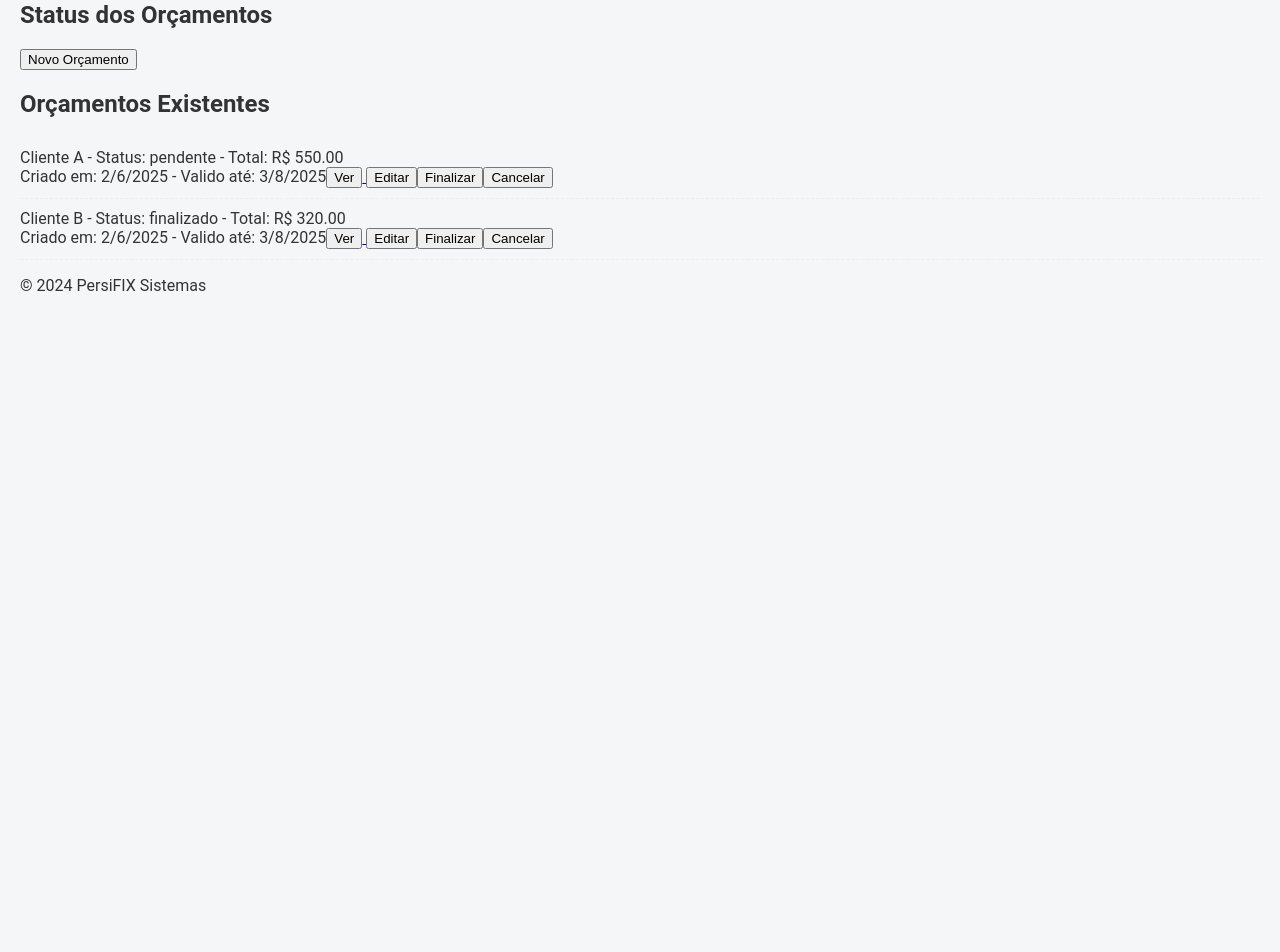
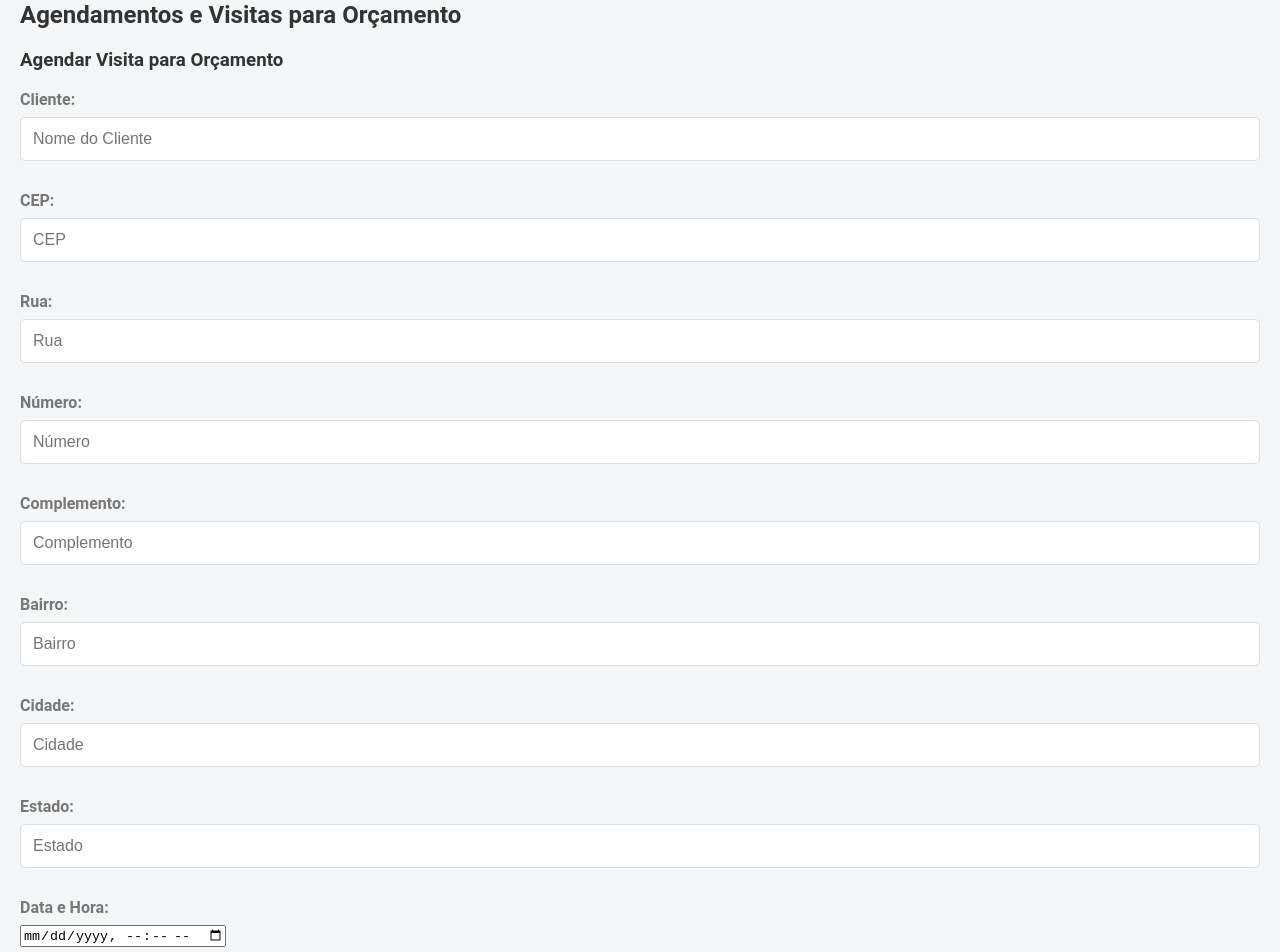
Before and after one commit to volcovrafael06/bolt-generated-project, a React (Vite) app: page / in a window 1280 px wide. Shown: the part 160-1112 px from the top of the page. Before the commit the page ends 800 px from the top, so only its background shows below. Built offline with nearby package versions, Linux system fonts and the light colour scheme.

Commit message:
Initial commit

```diff
--- a/src/App.jsx
+++ b/src/App.jsx
@@ -1,7 +1,7 @@
 import React, { useState } from 'react';
-import { Route, Routes, Link } from 'react-router-dom';
+import { Route, Routes, Link, NavLink } from 'react-router-dom';
 import './App.css';
-import BudgetStatusPage from './components/BudgetStatusPage';
+import BudgetStatusPage from './components/BudgetStatusPage'; // Renamed to BudgetListContainer below
 import Budgets from './components/Budgets';
 import Customers from './components/Customers';
 import Products from './components/Products';
@@ -10,7 +10,8 @@ import Reports from './components/Reports';
 import Login from './components/Login';
 import Configuracoes from './components/Configuracoes';
 import BudgetList from './components/BudgetList';
-import BudgetDetailsPage from './components/BudgetDetailsPage'; // Import BudgetDetailsPage
+import BudgetDetailsPage from './components/BudgetDetailsPage';
+import HomePage from './components/HomePage'; // Import HomePage
 
 function App() {
   const [companyLogo, setCompanyLogo] = useState(null);
@@ -50,28 +51,28 @@ function App() {
           )}
           <nav>
             <ul>
-              <li><Link to="/">Home</Link></li>
-              <li><Link to="/customers">Clientes</Link></li>
-              <li><Link to="/products">Produtos</Link></li>
-              <li><Link to="/accessories">Acessórios</Link></li>
-              <li><Link to="/budgets">Orçamentos</Link></li>
-              <li><Link to="/reports">Relatórios</Link></li>
-              <li><Link to="/configuracoes">Configurações</Link></li>
+              <li><NavLink to="/" end>Home</NavLink></li>
+              <li><NavLink to="/customers">Clientes</NavLink></li>
+              <li><NavLink to="/products">Produtos</NavLink></li>
+              <li><NavLink to="/accessories">Acessórios</NavLink></li>
+              <li><NavLink to="/budgets">Orçamentos</NavLink></li>
+              <li><NavLink to="/reports">Relatórios</NavLink></li>
+              <li><NavLink to="/configuracoes">Configurações</NavLink></li>
             </ul>
           </nav>
         </header>
 
         <main className="app-main">
           <Routes>
-            <Route path="/" element={<BudgetStatusPage budgets={budgets} setBudgets={setBudgets} validadeOrcamento={validadeOrcamento} />} />
+            <Route path="/" element={<HomePage />} /> {/* HomePage for root path */}
             <Route path="/login" element={<Login />} />
             <Route path="/customers" element={<Customers customers={customers} setCustomers={setCustomers} />} />
             <Route path="/products" element={<Products products={products} setProducts={setProducts} />} />
             <Route path="/accessories" element={<Accessories accessories={accessories} setAccessories={setAccessories} />} />
-            <Route path="/budgets" element={<BudgetStatusPage budgets={budgets} setBudgets={setBudgets} validadeOrcamento={validadeOrcamento} />} />
+            <Route path="/budgets" element={<BudgetList budgets={budgets} validadeOrcamento={validadeOrcamento} />} /> {/* BudgetList for /budgets path */}
             <Route path="/budgets/new" element={<Budgets customers={customers} products={products} accessories={accessories} setCustomers={setCustomers} setBudgets={setBudgets} budgets={budgets} />} />
             <Route path="/budgets/:budgetId/view" element={<BudgetDetailsPage budgets={budgets} />} />
-            <Route path="/budgets/:budgetId/edit" element={<Budgets customers={customers} products={products} accessories={accessories} setCustomers={setCustomers} setBudgets={setBudgets} budgets={budgets} />} /> {/* Changed route to Budgets component */}
+            <Route path="/budgets/:budgetId/edit" element={<Budgets customers={customers} products={products} accessories={accessories} setCustomers={setCustomers} setBudgets={setBudgets} budgets={budgets} />} />
             <Route path="/reports" element={<Reports />} />
             <Route path="/configuracoes" element={<Configuracoes setCompanyLogo={setCompanyLogo} setValidadeOrcamento={setValidadeOrcamento} validadeOrcamento={validadeOrcamento} />} />
           </Routes>
--- a/src/components/BudgetStatusPage.jsx
+++ b/src/components/BudgetStatusPage.jsx
@@ -1,7 +1,8 @@
 import React from 'react';
-import BudgetList from './BudgetList'; // Import BudgetList component
+import VisitScheduler from './VisitScheduler'; // Certifique-se de que esta importação está correta
+import BudgetList from './BudgetList';
 
-function BudgetStatusPage({ budgets, setBudgets, validadeOrcamento }) { // Receive setBudgets and validadeOrcamento as props
+function BudgetStatusPage({ budgets, setBudgets, validadeOrcamento }) {
   // Function to finalize a budget
   const handleFinalizeBudget = (budgetId) => {
     const updatedBudgets = budgets.map(budget =>
@@ -22,12 +23,15 @@ function BudgetStatusPage({ budgets, setBudgets, validadeOrcamento }) { // Recei
 
   return (
     <div>
-      <h2>Status dos Orçamentos</h2>
+      <h2>Agendamentos e Visitas para Orçamento</h2>
+      <VisitScheduler /> {/* Render VisitScheduler component here */}
+      <br/>
+      <h2>Orçamentos Existentes</h2>
       <BudgetList
         budgets={budgets}
         validadeOrcamento={validadeOrcamento}
-        onFinalizeBudget={handleFinalizeBudget} // Pass handleFinalizeBudget as prop
-        onCancelBudget={handleCancelBudget} // Pass handleCancelBudget as prop
+        onFinalizeBudget={handleFinalizeBudget}
+        onCancelBudget={handleCancelBudget}
       />
     </div>
   );
--- /dev/null
+++ b/src/components/HomePage.jsx
@@ -0,0 +1,13 @@
+import React from 'react';
+import VisitScheduler from './VisitScheduler';
+
+function HomePage() {
+  return (
+    <div>
+      <h2>Agendamentos e Visitas para Orçamento</h2>
+      <VisitScheduler />
+    </div>
+  );
+}
+
+export default HomePage;
--- /dev/null
+++ b/src/components/VisitScheduler.jsx
@@ -0,0 +1,253 @@
+import React, { useState, useEffect } from 'react';
+
+function VisitScheduler() {
+  const [visits, setVisits] = useState([]);
+  const [newVisit, setNewVisit] = useState({
+    customerName: '',
+    cep: '',
+    address: '',
+    number: '',
+    complement: '',
+    neighborhood: '',
+    city: '',
+    state: '',
+    dateTime: '',
+    notes: '',
+  });
+  const [editingVisitId, setEditingVisitId] = useState(null); // State to track editing visit
+
+  const handleInputChange = (e) => {
+    setNewVisit({ ...newVisit, [e.target.name]: e.target.value });
+  };
+
+  const handleCepChange = (e) => {
+    const cep = e.target.value.replace(/\D/g, '');
+    setNewVisit({ ...newVisit, cep });
+
+    if (cep.length === 8) {
+      fetch(`https://viacep.com.br/ws/${cep}/json/`)
+        .then(response => response.json())
+        .then(data => {
+          if (data.erro) {
+            alert('CEP não encontrado.');
+          } else {
+            setNewVisit(prevVisit => ({
+              ...prevVisit,
+              address: data.logradouro,
+              city: data.localidade,
+              state: data.uf,
+              neighborhood: data.bairro,
+            }));
+          }
+        })
+        .catch(error => {
+          console.error('Erro ao consultar CEP:', error);
+          alert('Erro ao consultar CEP.');
+        });
+    } else if (cep.length !== 8 && newVisit.address !== '') {
+        setNewVisit(prevVisit => ({
+            ...prevVisit,
+            address: '',
+            city: '',
+            state: '',
+            neighborhood: '',
+        }));
+    }
+  };
+
+  const handleScheduleVisit = (e) => {
+    e.preventDefault();
+    if (newVisit.customerName && newVisit.dateTime && newVisit.cep && newVisit.address && newVisit.number && newVisit.city && newVisit.state) {
+      if (editingVisitId) {
+        // Update existing visit
+        const updatedVisits = visits.map(visit =>
+          visit.id === editingVisitId ? { ...newVisit, id: editingVisitId } : visit
+        );
+        setVisits(updatedVisits);
+        alert(`Visita de ${newVisit.customerName} reagendada com sucesso!`);
+      } else {
+        // Create new visit
+        setVisits([...visits, { ...newVisit, id: Date.now() }]);
+        alert(`Visita para ${newVisit.customerName} agendada com sucesso!`);
+      }
+      setNewVisit({ customerName: '', cep: '', address: '', number: '', complement: '', neighborhood: '', city: '', state: '', dateTime: '', notes: '' }); // Clear form
+      setEditingVisitId(null); // Clear editing ID
+    } else {
+      alert('Por favor, preencha todos os campos obrigatórios, incluindo o número do endereço.');
+    }
+  };
+
+  const handleEditVisit = (visitId) => {
+    const visitToEdit = visits.find(visit => visit.id === visitId);
+    if (visitToEdit) {
+      setNewVisit(visitToEdit);
+      setEditingVisitId(visitId);
+    }
+  };
+
+  const handleCancelEdit = () => {
+    setNewVisit({ customerName: '', cep: '', address: '', number: '', complement: '', neighborhood: '', city: '', state: '', dateTime: '', notes: '' }); // Clear form
+    setEditingVisitId(null); // Clear editing ID
+  };
+
+
+  const handleConfirmVisit = (visitId) => {
+    alert(`Funcionalidade de confirmar visita ${visitId} será implementada.`);
+    // Implementar a lógica de confirmação aqui
+  };
+
+
+  return (
+    <div>
+      <h3>{editingVisitId ? 'Editar Agendamento de Visita' : 'Agendar Visita para Orçamento'}</h3>
+      <form onSubmit={handleScheduleVisit}>
+        <div className="form-group">
+          <label htmlFor="customerName">Cliente:</label>
+          <input
+            type="text"
+            id="customerName"
+            name="customerName"
+            value={newVisit.customerName}
+            onChange={handleInputChange}
+            placeholder="Nome do Cliente"
+            required
+          />
+        </div>
+        <div className="form-group">
+          <label htmlFor="cep">CEP:</label>
+          <input
+            type="text"
+            id="cep"
+            name="cep"
+            value={newVisit.cep}
+            onChange={handleCepChange}
+            placeholder="CEP"
+            maxLength="9"
+            />
+        </div>
+        <div className="form-group">
+          <label htmlFor="address">Rua:</label>
+          <input
+            type="text"
+            id="address"
+            name="address"
+            value={newVisit.address}
+            onChange={handleInputChange}
+            placeholder="Rua"
+            required
+            readOnly
+          />
+        </div>
+        <div className="form-group">
+          <label htmlFor="number">Número:</label>
+          <input
+            type="text"
+            id="number"
+            name="number"
+            value={newVisit.number}
+            onChange={handleInputChange}
+            placeholder="Número"
+            required // Campo Número é agora obrigatório
+          />
+        </div>
+        <div className="form-group">
+          <label htmlFor="complement">Complemento:</label>
+          <input
+            type="text"
+            id="complement"
+            name="complement"
+            value={newVisit.complement}
+            onChange={handleInputChange}
+            placeholder="Complemento"
+          />
+        </div>
+        <div className="form-group">
+          <label htmlFor="neighborhood">Bairro:</label>
+          <input
+            type="text"
+            id="neighborhood"
+            name="neighborhood"
+            value={newVisit.neighborhood}
+            onChange={handleInputChange}
+            placeholder="Bairro"
+            required
+            readOnly
+          />
+        </div>
+        <div className="form-group">
+          <label htmlFor="city">Cidade:</label>
+          <input
+            type="text"
+            id="city"
+            name="city"
+            value={newVisit.city}
+            onChange={handleInputChange}
+            placeholder="Cidade"
+            required
+            readOnly
+          />
+        </div>
+        <div className="form-group">
+          <label htmlFor="state">Estado:</label>
+          <input
+            type="text"
+            id="state"
+            name="state"
+            value={newVisit.state}
+            onChange={handleInputChange}
+            placeholder="Estado"
+            required
+            readOnly
+          />
+        </div>
+        <div className="form-group">
+          <label htmlFor="dateTime">Data e Hora:</label>
+          <input
+            type="datetime-local"
+            id="dateTime"
+            name="dateTime"
+            value={newVisit.dateTime}
+            onChange={handleInputChange}
+            required
+          />
+        </div>
+        <div className="form-group">
+          <label htmlFor="notes">Observações:</label>
+          <textarea
+            id="notes"
+            name="notes"
+            value={newVisit.notes}
+            onChange={handleInputChange}
+            placeholder="Observações adicionais"
+          />
+        </div>
+        <button type="submit">{editingVisitId ? 'Salvar Agendamento' : 'Agendar Visita'}</button>
+        {editingVisitId && (
+          <button type="button" onClick={handleCancelEdit}>Cancelar Edição</button>
+        )}
+      </form>
+
+      <h4>Visitas Agendadas</h4>
+      {visits.length > 0 ? (
+        <ul>
+          {visits.map(visit => (
+            <li key={visit.id}  style={{ display: 'flex', justifyContent: 'space-between', alignItems: 'center' }}>
+              <div>
+                <strong>{visit.customerName}</strong> - {new Date(visit.dateTime).toLocaleString()} - CEP: {visit.cep} - Endereço: {visit.address}, {visit.number}, {visit.complement ? `Complemento: ${visit.complement}, ` : ''} {visit.neighborhood}, {visit.city}, {visit.state}
+                {visit.notes && <p>Notas: {visit.notes}</p>}
+              </div>
+              <div>
+                <button style={{marginLeft: '5px'}} onClick={() => handleEditVisit(visit.id)}>Editar</button>
+                <button style={{marginLeft: '5px'}} onClick={() => handleConfirmVisit(visit.id)}>Confirmar Visita</button>
+              </div>
+            </li>
+          ))}
+        </ul>
+      ) : (
+        <p>Nenhuma visita agendada.</p>
+      )}
+    </div>
+  );
+}
+
+export default VisitScheduler;
```
